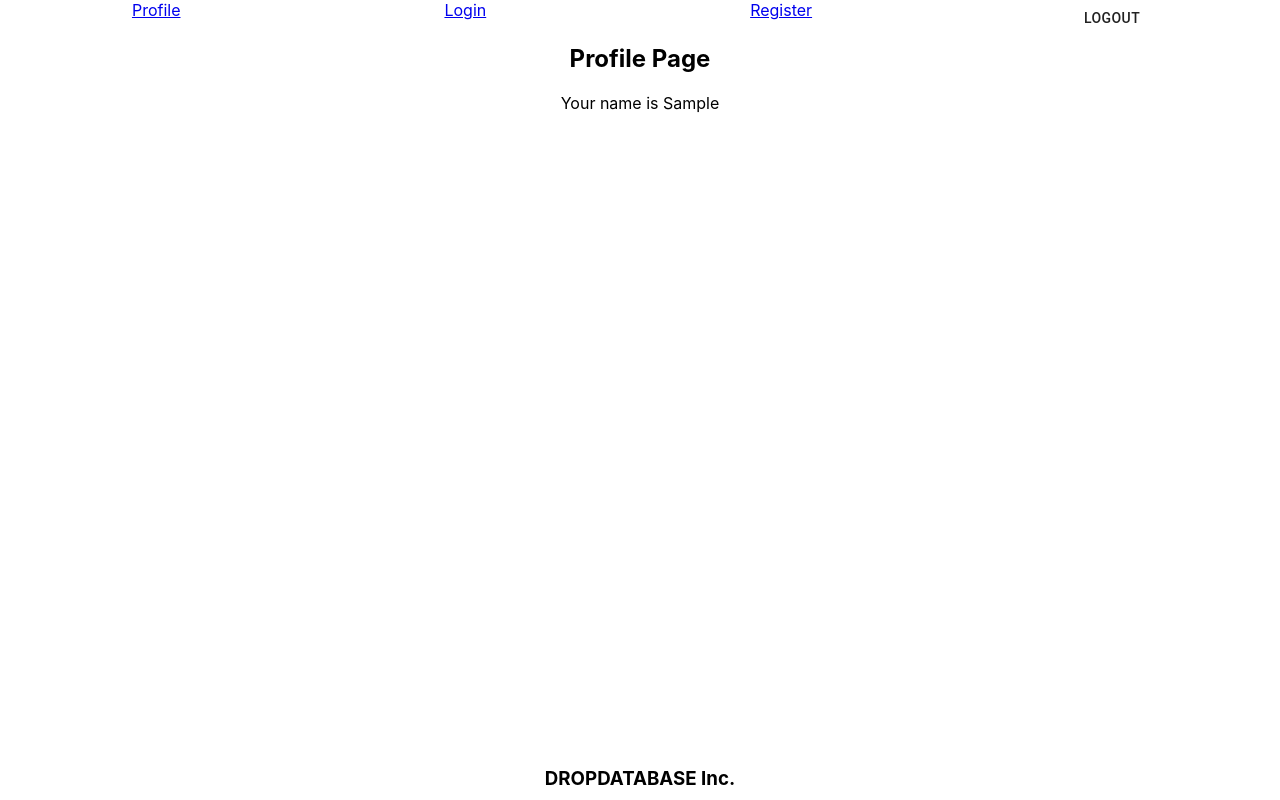
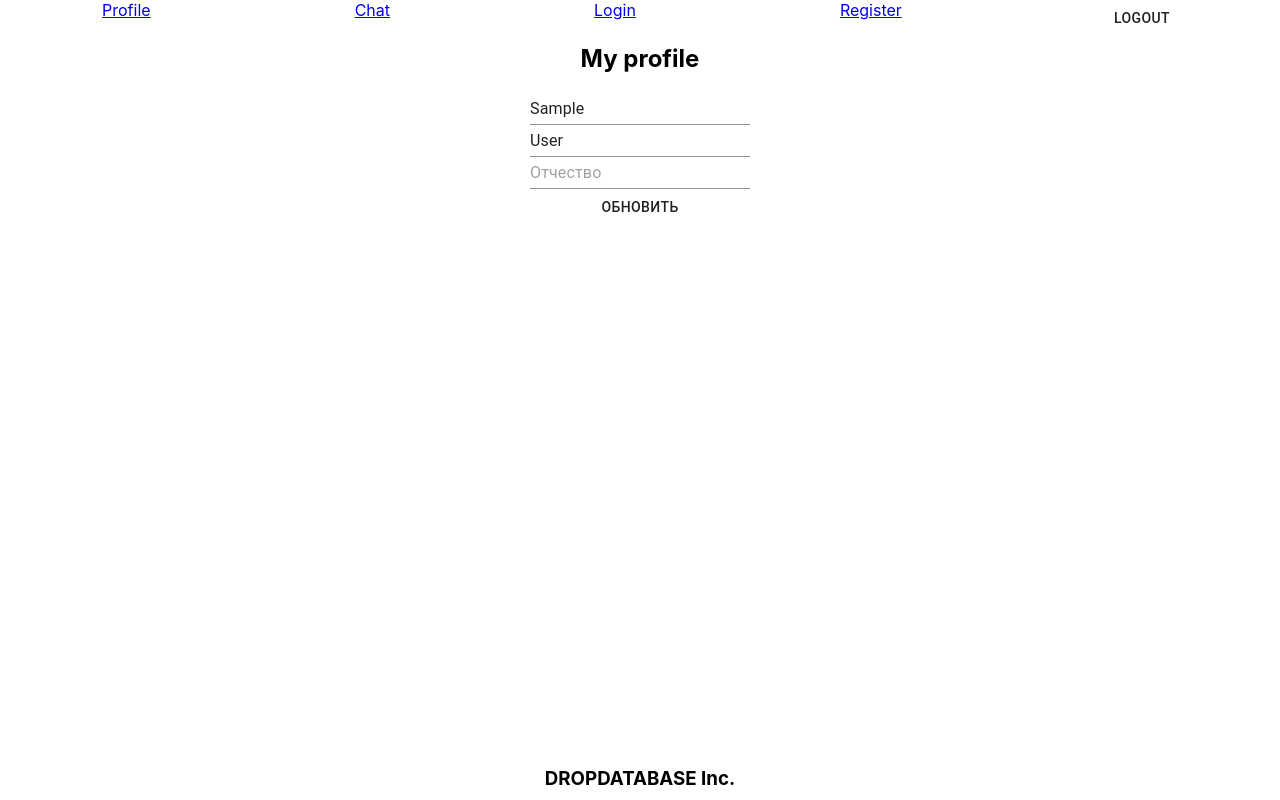
Before and after one commit to drop-db/ss-hack, a React (Create React App) app in the folder front/: page /profile in a window 1280 px wide. Built offline with nearby package versions, Linux system fonts and the light colour scheme; no server answers; sample sign-in values are in the browser's storage.

Commit message:
imp/profile

```diff
--- a/front/src/containers/Main/Navbar.jsx
+++ b/front/src/containers/Main/Navbar.jsx
@@ -8,6 +8,7 @@ export default function() {
     const {user, logout} = useContext(AuthContext);
     return (<div className={styles.container}>
         <NavLink to="/profile" activeClassName={styles.activeLink}>Profile</NavLink>
+        <NavLink to="/chat" activeClassName={styles.activeLink}>Chat</NavLink>
         <NavLink to="/login" activeClassName={styles.activeLink}>Login</NavLink>
         <NavLink to="/register" activeClassName={styles.activeLink}>Register</NavLink>
         <Button onClick={logout}>Logout</Button>
--- a/front/src/containers/Pages/ProfilePage.jsx
+++ b/front/src/containers/Pages/ProfilePage.jsx
@@ -1,12 +1,44 @@
-import React,{useContext} from 'react';
+import React, {useContext, useState} from 'react';
 import {AuthContext} from "../../context/AuthContext";
+import Form from "../../components/common/Form/Form";
+import TextField from "../../components/common/TextField/TextField";
+import Button from "../../components/common/Button/Button";
 
 export default function(props) {
-    const {user} = useContext(AuthContext);
+    const {updateUser, user: { firstName, lastName, secondName}} = useContext(AuthContext);
+    const handleChange = name => event => {
+        setValues({ ...values, [name]: event.target.value });
+    };
+
+    const [values, setValues] = useState({
+        firstName,
+        lastName,
+        secondName
+    });
+
     return (
-        <div >
-            <h2>Profile Page</h2>
-            {`Your name is ${user.firstName}`}
+        <div>
+            <h2>My profile</h2>
+            <Form>
+                <TextField
+                    value={values.firstName}
+                    onChange={handleChange('firstName')}
+                    placeholder={'Имя'}
+                />
+                <TextField
+                    value={values.lastName}
+                    onChange={handleChange('lastName')}
+                    placeholder={'Фамилия'}
+                />
+                <TextField
+                    value={values.secondName}
+                    onChange={handleChange('secondName')}
+                    placeholder={'Отчество'}
+                />
+                <Button onClick={() => updateUser(values)}>
+                    Обновить
+                </Button>
+            </Form>
         </div>
-    );
+    )
 }
--- /dev/null
+++ b/front/src/containers/Pages/ProfilePage.module.scss
@@ -0,0 +1,3 @@
+.form{
+    display: flex;
+}
--- a/front/src/context/AuthContext.js
+++ b/front/src/context/AuthContext.js
@@ -20,6 +20,7 @@ export default class Container extends React.Component {
             checkEmailAfterRegistration: false
         };
         this.funcs = {
+            updateUser: newValues=>console.log('update user: ', newValues),
             authorizeByToken: this.authorizeByToken,
             authorizeByEmail: this.authorizeByEmail,
             logout: this.logout,
--- a/front/src/routers/ChildRoutes.jsx
+++ b/front/src/routers/ChildRoutes.jsx
@@ -2,10 +2,12 @@ import React from "react";
 import { Route, Redirect } from "react-router-dom";
 
 import ProfilePage from "../containers/Pages/ProfilePage";
+import ChatPage from "../containers/Pages/ChatPage";
 
 export default function BaseUserRoutes() {
     return [
         <Route exact path="/profile" component={ProfilePage} />,
+        <Route exact path="/chat" component={ChatPage} />,
         <Redirect to="/profile" />
     ];
 }
--- a/front/src/routers/GuestRoutes.jsx
+++ b/front/src/routers/GuestRoutes.jsx
@@ -9,7 +9,6 @@ export default function GuestRoutes() {
     return [
         <Route exact path="/login" component={LoginPage} />,
         <Route exact path="/register" component={RegisterPage} />,
-        <Route exact path="/chat" component={ChatPage} />,
         <Redirect to="/login" />
     ];
 }
```
Also changed, not shown: front/src/containers/Pages/GuestPage.jsx (added, +9 -0 lines).
